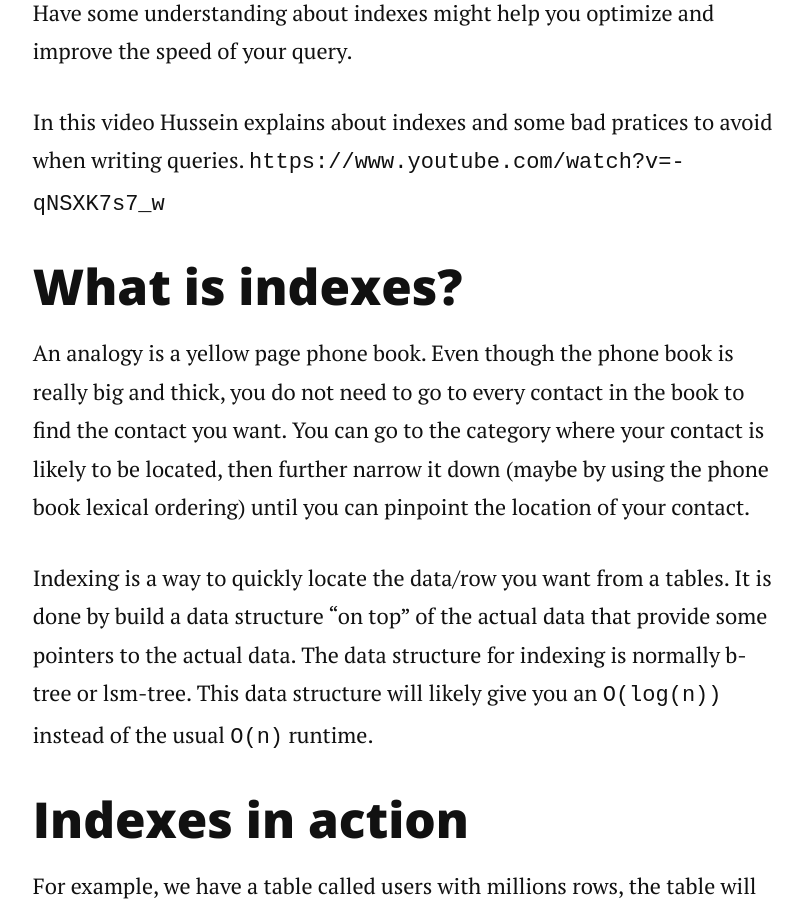
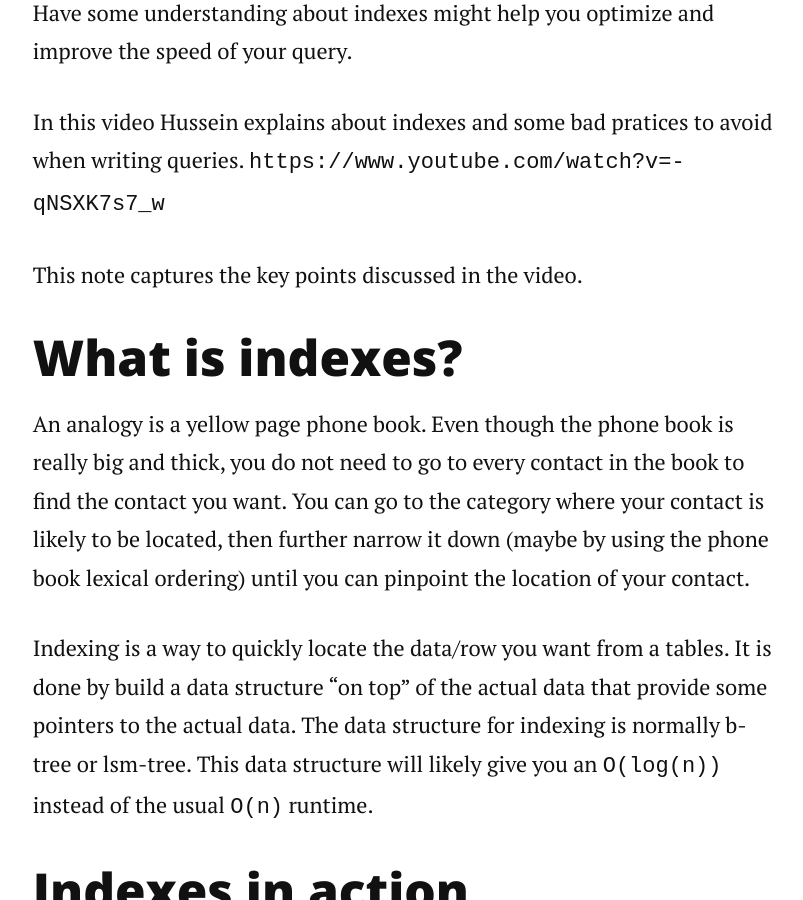
Before and after one commit to minhdao/minhdao.github.io, a Jekyll site: the page built from _posts/2023-04-08-database-indexes.markdown, in a window 1280 px wide and 900 px high, scrolled down 524 px. Shown: the whole window, without its empty margins (236-1039 px from the left). Built offline with Jekyll 4.4.1, drawn with Linux system fonts in a browser that asks for light colours; nearby versions of some CDN libraries; comment, search, counter and statistics services are not loaded.

Commit message:
Update post intro

```diff
--- a/_posts/2023-04-08-database-indexes.markdown
+++ b/_posts/2023-04-08-database-indexes.markdown
@@ -10,6 +10,8 @@ description: Datbase tables grow overtime. What makes querying from huge tables
 Have some understanding about indexes might help you optimize and improve the speed of your query.
 
 In this video Hussein explains about indexes and some bad pratices to avoid when writing queries. `https://www.youtube.com/watch?v=-qNSXK7s7_w`
+
+This note captures the key points discussed in the video.
 
 ## What is indexes?
 
```
